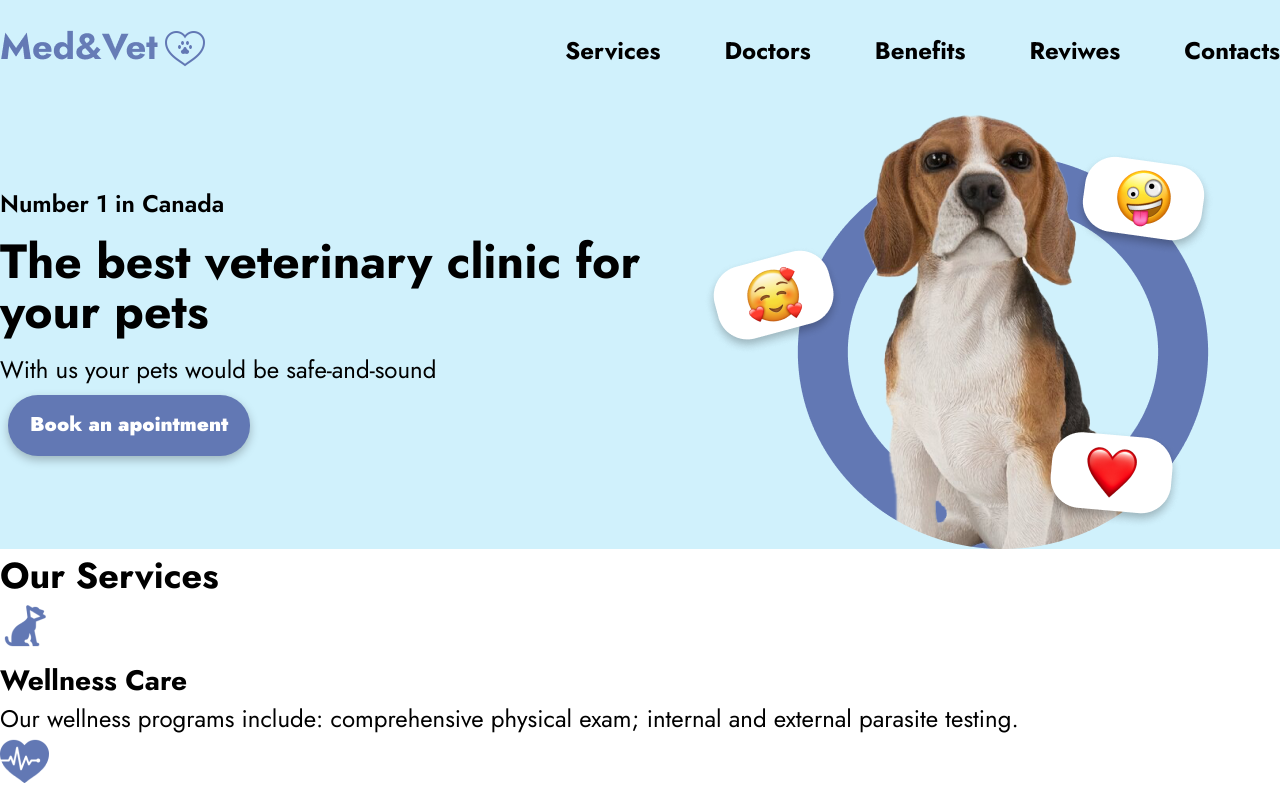
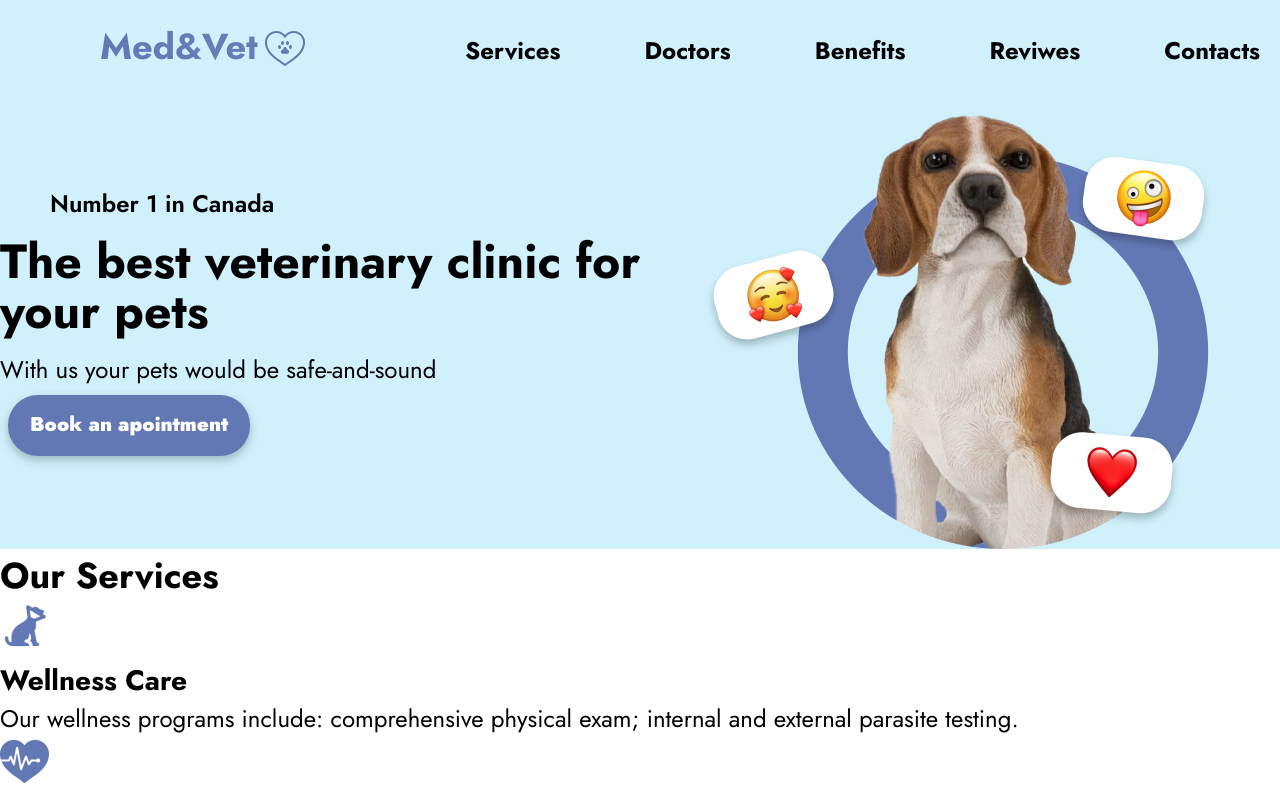
Before and after one commit to yaroslavaavra/Med_Vet, a plain HTML site: page index.html in a window 1280 px wide. Shown: the top 791 px of the page. Drawn offline with Linux system fonts and the light colour scheme.

Commit message:
Зробила відступи

```diff
--- a/style.css
+++ b/style.css
@@ -29,8 +29,9 @@ ul {
     align-items: center;
     justify-content: space-between;
 }
-.header-img {
+.header-logo {
     width: 210;
+    padding-left: 50px;
 }
 .header-list {
     display: flex;
@@ -39,6 +40,7 @@ ul {
 .header-link {
     color: black;
     font-weight: 700;
+    padding-right: 20px;
 }
 /* Головна секція  */
 .hero {
@@ -50,22 +52,21 @@ ul {
     align-items: center;
 }
 .hero-span {
-    color: ;
     font-weight: 600;
-
+    padding-left: 50px;
 }
 .hero-title {
     font-weight: 700;
     font-size: 48px;
     line-height: 103%;
-    color: ;
+    padding-left: 50px;
     padding: 16px 0;
 }
 .hero-text {
     font-weight: 500;
     font-size: 28px;
     line-height: 153%;
-    color: ;
+    padding-left: 50px;
     padding-bottom: 32px;
 }
 .hero-button {
```
